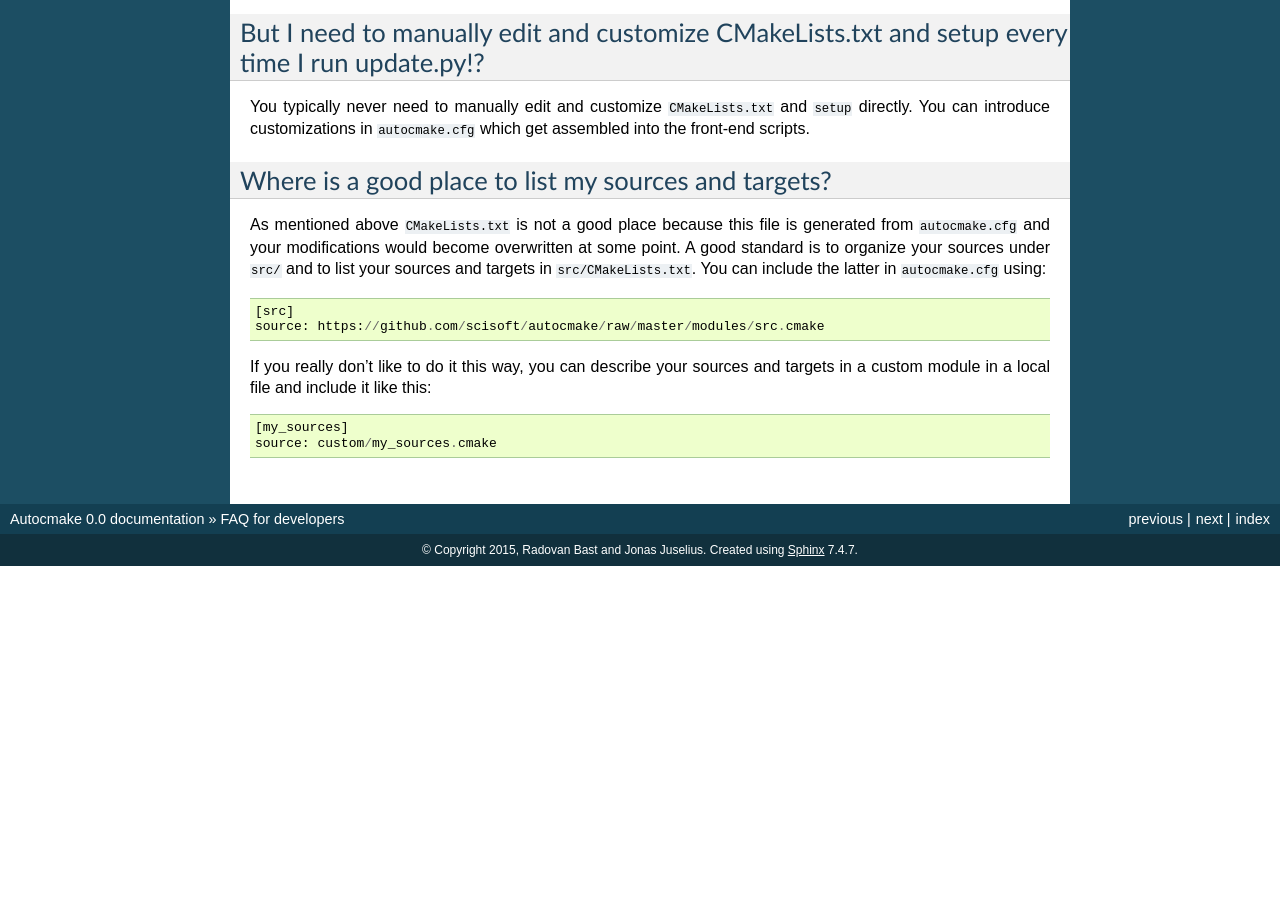
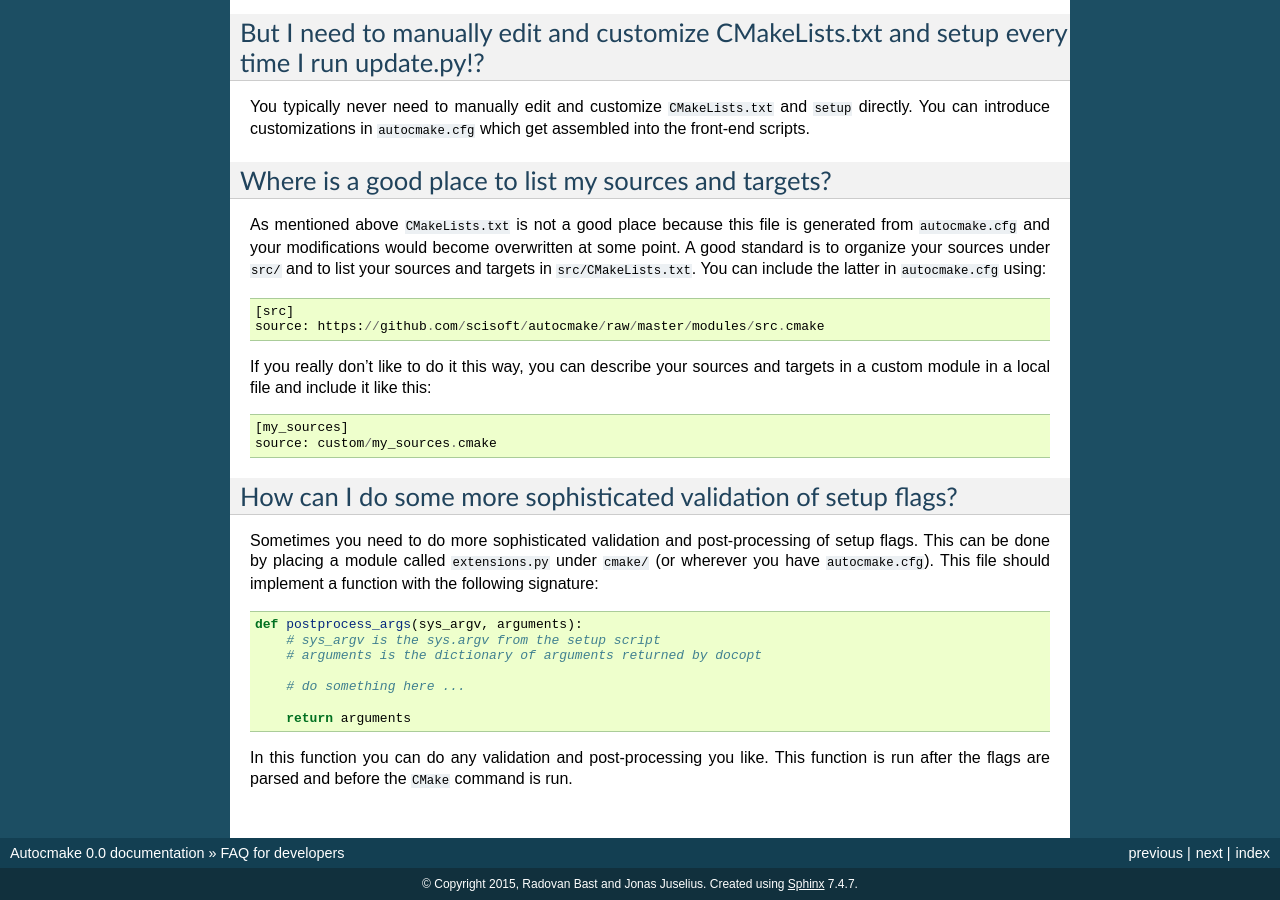
Before and after one commit to dev-cafe/autocmake, a Sphinx documentation site: the page built from doc/developers/faq.rst, in a window 1280 px wide and 900 px high, scrolled down 1527 px. Built offline with Sphinx 7.4.7, drawn with Linux system fonts in a browser that asks for light colours; before the commit the page ends 2093 px from its top, so only the background shows below that; some of the changed text lies outside the part shown.

Commit message:
document postprocess_args; fixes #152

```diff
--- a/doc/developers/faq.rst
+++ b/doc/developers/faq.rst
@@ -114,3 +114,26 @@ targets in a custom module in a local file and include it like this::
 
   [my_sources]
   source: custom/my_sources.cmake
+
+
+How can I do some more sophisticated validation of setup flags?
+---------------------------------------------------------------
+
+Sometimes you need to do more sophisticated validation and post-processing
+of setup flags. This can be done by placing a module called ``extensions.py``
+under ``cmake/`` (or wherever you have ``autocmake.cfg``).
+This file should implement a function with the following signature:
+
+.. code-block:: python
+
+  def postprocess_args(sys_argv, arguments):
+      # sys_argv is the sys.argv from the setup script
+      # arguments is the dictionary of arguments returned by docopt
+
+      # do something here ...
+
+      return arguments
+
+In this function you can do any validation and post-processing you like.
+This function is run after the flags are parsed and before the ``CMake`` command
+is run.
```
